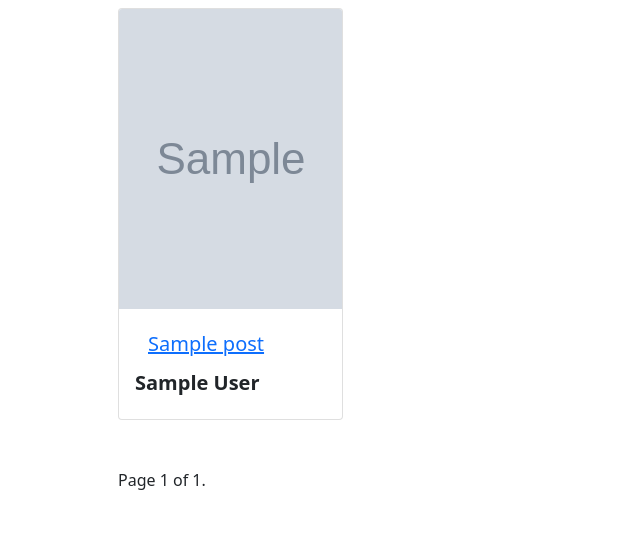
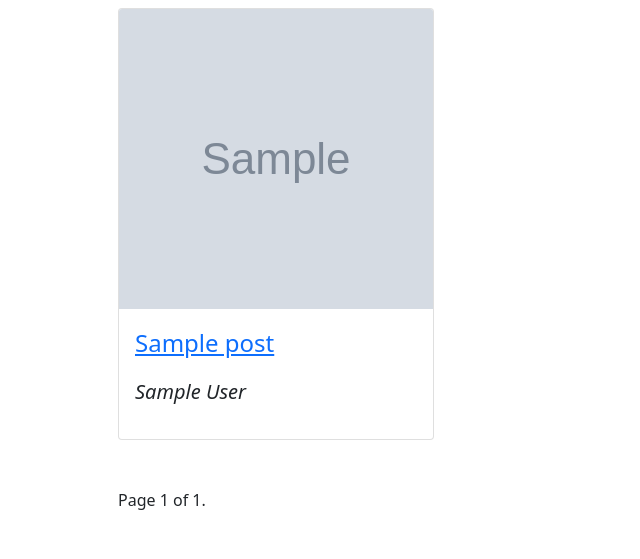
Before and after one commit to meetmanjusri/blog, a Django app: page / in a window 1280 px wide. Shown: the part 241-800 px from the top of the page, without its empty margins (0-640 px from the left). Run offline with Django 3.2, Linux system fonts and the light colour scheme; tables that the repository leaves empty hold one stand-in row (values such as "Sample post"); grey boxes marked "Sample" are stand-in pictures; some libraries are stand-ins or nearby versions.

Commit message:
Alignment Changes

```diff
--- a/templates/journey/post_list.html
+++ b/templates/journey/post_list.html
@@ -10,20 +10,19 @@
     </style>
 
     {#        Reference - https://startbootstrap.com/template/shop-homepage#}
-    <div class="row gx-4 gx-lg-5 row-cols-2 row-cols-sm-1 row-cols-lg-4 row-cols-xl-4 justify-content-right">
+    <div class="row gx-4 gx-lg-5 row-cols-2 row-cols-sm-1 row-cols-lg-3 row-cols-xl-3 justify-content-right">
         {% for post in posts %}
             <div class="col mb-5">
                 <div class="card h-100">
                     <!-- Post image-->
-                    <img class="card-img-top" src="
-                                    {{ post.image_url }}">
+                    <img class="card-img-top" src="{{ post.image_url }}">
                     <!-- Post details-->
                     <div class="card-body p-3">
                         <div class="text-left">
                             <!-- Post title-->
-                            <a class="btn btn-link" href="{% url 'journey:blog_post' post_id=post.pk %}" ><h5>{{ post.title }}</h5></a>
+                            <a href="{% url 'journey:blog_post' post_id=post.pk %}" ><p class="fs-4">{{ post.title }}</p></a>
                             <!-- Post Author-->
-                            <h5 class="fw-bolder">{{ post.author.get_full_name }}</h5>
+                            <p class="fs-5 fst-italic">{{ post.author.get_full_name }}</p>
                         </div>
                     </div>
                 </div>
```
